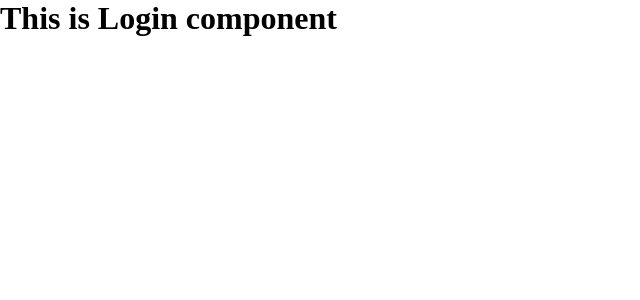
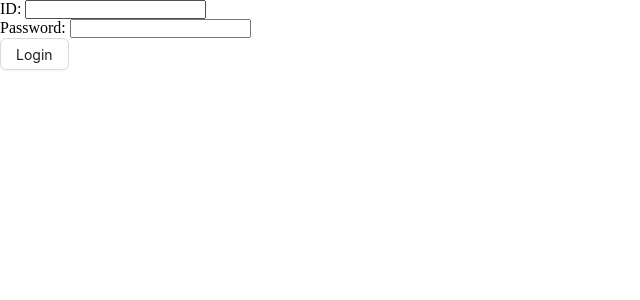
Before and after one commit to rakib8680/ph-university-client, a React (Vite) app: page /login in a window 1280 px wide. Shown: the top 300 px of the page, without its empty margins (0-640 px from the left). Built offline with nearby package versions, Linux system fonts and the light colour scheme.

Commit message:
Add form and submit functionality to Login component

```diff
--- a/src/pages/Login.tsx
+++ b/src/pages/Login.tsx
@@ -1,9 +1,30 @@
+
+import { Button } from 'antd';
+import { useForm } from 'react-hook-form';
+
+
 
 const Login = () => {
+
+  const { register, handleSubmit } = useForm();
+
+
+  const onSubmit = (data)=>{
+    console.log(data);
+  }
+
   return (
-     <div>
-         <h1>This is Login component</h1>
-     </div>
+    <form onSubmit={handleSubmit(onSubmit)}>
+      <div>
+        <label htmlFor="id">ID: </label>
+        <input type="text" id="id" {...register('userId')} />
+      </div>
+      <div>
+        <label htmlFor="password">Password: </label>
+        <input type="text" id="password" {...register('password')} />
+      </div>
+      <Button htmlType="submit">Login</Button>
+    </form>
   )
 };
 
```
